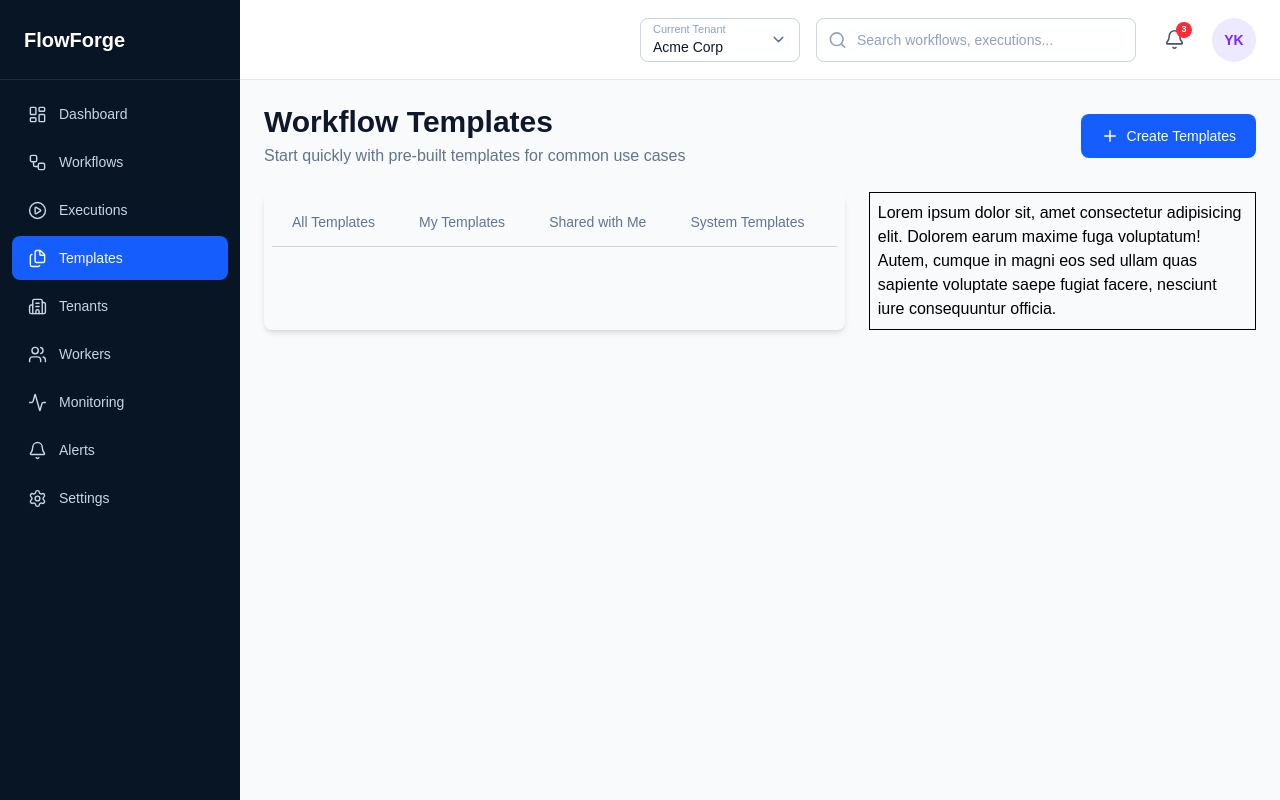
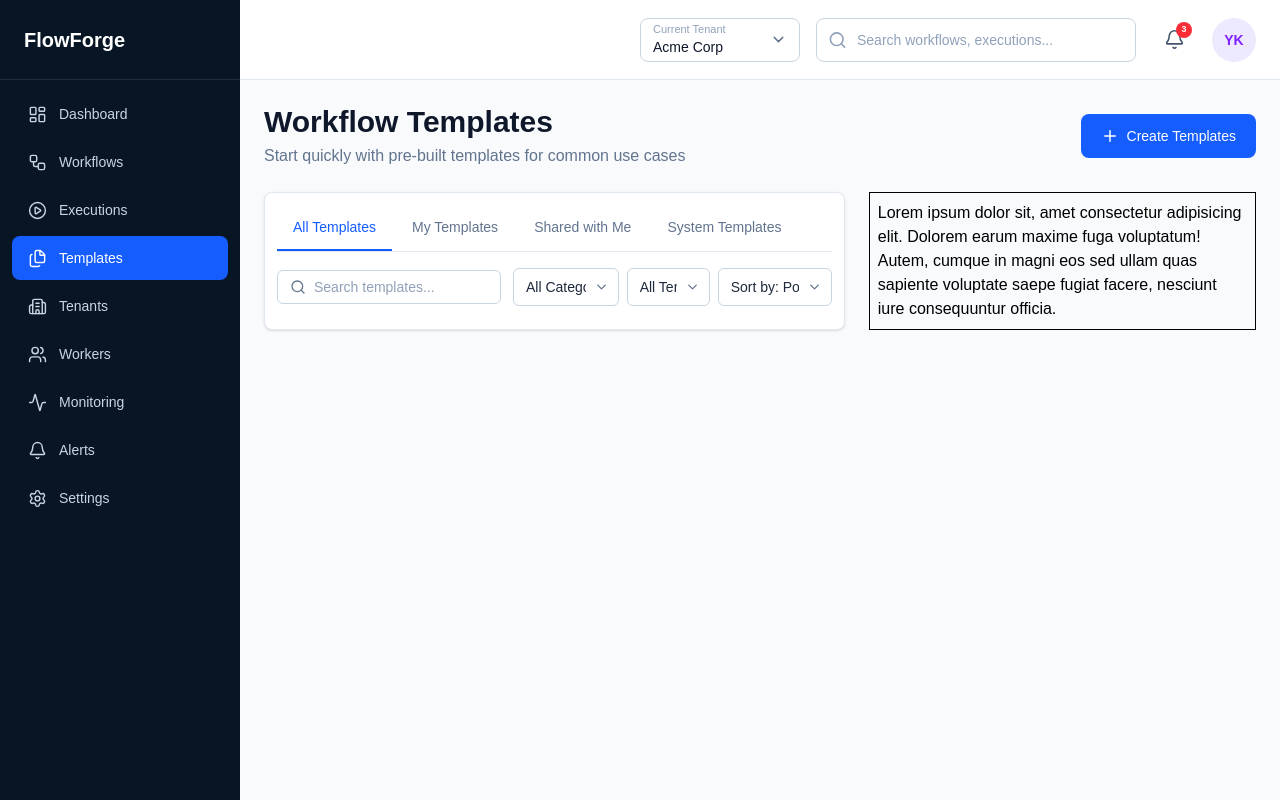
Before and after one commit to rajyalaxmichevula/PROJECT1, a React (Vite) app: page /templates in a window 1280 px wide. Built offline with nearby package versions, Linux system fonts and the light colour scheme.

Commit message:
updating Templates Section

```diff
--- a/src/components/Templates/TemplatesLibrary.jsx
+++ b/src/components/Templates/TemplatesLibrary.jsx
@@ -1,52 +1,114 @@
+import { Search, ChevronDown } from 'lucide-react'
 import React, { useState } from 'react'
 
 const TemplatesLibrary = () => {
+    const [activeTab, setActiveTab] = useState('allTemplates')
+    const [search, setSearch] = useState('')
+    const [category, setCategory] = useState('all')
+    const [tenant, setTenant] = useState('all')
+    const [sortBy, setSortBy] = useState('popularity')
 
-    const [activeTab, setActiveTab] = useState('allTemplates')
+    const tabs = [
+        { label: 'All Templates', value: 'allTemplates' },
+        { label: 'My Templates', value: 'myTemplates' },
+        { label: 'Shared with Me', value: 'sharedWithMe' },
+        { label: 'System Templates', value: 'system' },
+    ]
 
     return (
-        <div className=' p-2 shadow-md rounded-lg' >
+        <div className="min-w-0 rounded-lg border border-slate-200 bg-white p-3 shadow-sm">
 
-            <div className="flex items-center gap-1 border-b border-b-gray-300">
+            {/* Template Tabs */}
+            <div className="flex items-center gap-1 overflow-x-auto border-b border-slate-200">
+                {tabs.map((tab) => (
                     <button
-                    onClick={() => setActiveTab('allTemplates')}
-                    className={`border-b-2 px-5 py-3 text-sm font-medium ${activeTab === 'flow'
+                        key={tab.value}
+                        type="button"
+                        onClick={() => setActiveTab(tab.value)}
+                        className={`whitespace-nowrap border-b-2 px-4 py-3 text-sm font-medium transition-colors ${
+                            activeTab === tab.value
                                 ? 'border-blue-600 text-blue-600'
-                        : 'border-transparent text-slate-500'
+                                : 'border-transparent text-slate-500 hover:text-slate-700'
                         }`}
                     >
-                    All Templates
+                        {tab.label}
                     </button>
+                ))}
+            </div>
 
-                <button
-                    onClick={() => setActiveTab('myTemplates')}
-                    className={`border-b-2 px-5 py-3 text-sm font-medium ${activeTab === 'timeline'
-                        ? 'border-blue-600 text-blue-600'
-                        : 'border-transparent text-slate-500'
-                        }`}
+            {/* Search and Filters */}
+            <div className="mt-4 flex flex-col gap-3 xl:flex-row xl:items-center">
+
+                {/* Search */}
+                <div className="flex min-w-0 items-center gap-2 rounded-md border border-slate-300 px-3 py-1.5 xl:w-56 xl:shrink-0">
+                    <Search size={16} className="shrink-0 text-slate-500" />
+
+                    <input
+                        type="text"
+                        value={search}
+                        onChange={(e) => setSearch(e.target.value)}
+                        placeholder="Search templates..."
+                        className="w-full min-w-0 bg-transparent text-sm text-slate-700 outline-none placeholder:text-slate-400"
+                    />
+                </div>
+
+                {/* Dropdown Filters */}
+                <div className="grid min-w-0 grid-cols-1 gap-2 sm:grid-cols-2 xl:flex xl:flex-1">
+
+                    <div className="relative min-w-0">
+                        <select
+                            value={category}
+                            onChange={(e) => setCategory(e.target.value)}
+                            className="w-full appearance-none rounded-md border border-slate-300 bg-white px-3 py-2 pr-8 text-sm text-slate-800 outline-none focus:border-blue-500"
                         >
-                    My Templates
-                </button>
+                            <option value="all">All Categories</option>
+                            <option value="automation">Automation</option>
+                            <option value="integration">Integration</option>
+                            <option value="data-processing">Data Processing</option>
+                            <option value="notifications">Notifications</option>
+                        </select>
 
-                <button
-                    onClick={() => setActiveTab('myTemplates')}
-                    className={`border-b-2 px-5 py-3 text-sm font-medium ${activeTab === 'timeline'
-                        ? 'border-blue-600 text-blue-600'
-                        : 'border-transparent text-slate-500'
-                        }`}
+                        <ChevronDown
+                            size={15}
+                            className="pointer-events-none absolute right-2.5 top-1/2 -translate-y-1/2 text-slate-500"
+                        />
+                    </div>
+
+                    <div className="relative min-w-0">
+                        <select
+                            value={tenant}
+                            onChange={(e) => setTenant(e.target.value)}
+                            className="w-full appearance-none rounded-md border border-slate-300 bg-white px-3 py-2 pr-8 text-sm text-slate-800 outline-none focus:border-blue-500"
                         >
-                   Shared with Me
-                </button>
+                            <option value="all">All Tenants</option>
+                            <option value="acme">Acme Corp</option>
+                            <option value="internal">Internal</option>
+                        </select>
 
-                <button
-                    onClick={() => setActiveTab('myTemplates')}
-                    className={`border-b-2 px-5 py-3 text-sm font-medium ${activeTab === 'timeline'
-                        ? 'border-blue-600 text-blue-600'
-                        : 'border-transparent text-slate-500'
-                        }`}
+                        <ChevronDown
+                            size={15}
+                            className="pointer-events-none absolute right-2.5 top-1/2 -translate-y-1/2 text-slate-500"
+                        />
+                    </div>
+
+                    <div className="relative min-w-0">
+                        <select
+                            value={sortBy}
+                            onChange={(e) => setSortBy(e.target.value)}
+                            className="w-full appearance-none rounded-md border border-slate-300 bg-white px-3 py-2 pr-8 text-sm text-slate-800 outline-none focus:border-blue-500"
                         >
-                    System Templates
-                </button>
+                            <option value="popularity">Sort by: Popularity</option>
+                            <option value="newest">Sort by: Newest</option>
+                            <option value="name">Sort by: Name</option>
+                        </select>
+
+                        <ChevronDown
+                            size={15}
+                            className="pointer-events-none absolute right-2.5 top-1/2 -translate-y-1/2 text-slate-500"
+                        />
+                    </div>
+
+                </div>
             </div>
 
         </div>
```
Also changed, not shown: src/components/Executions/ExecutionFlow.jsx (+6 -6 lines). Lines whose indentation alone changed are shown as unchanged.
